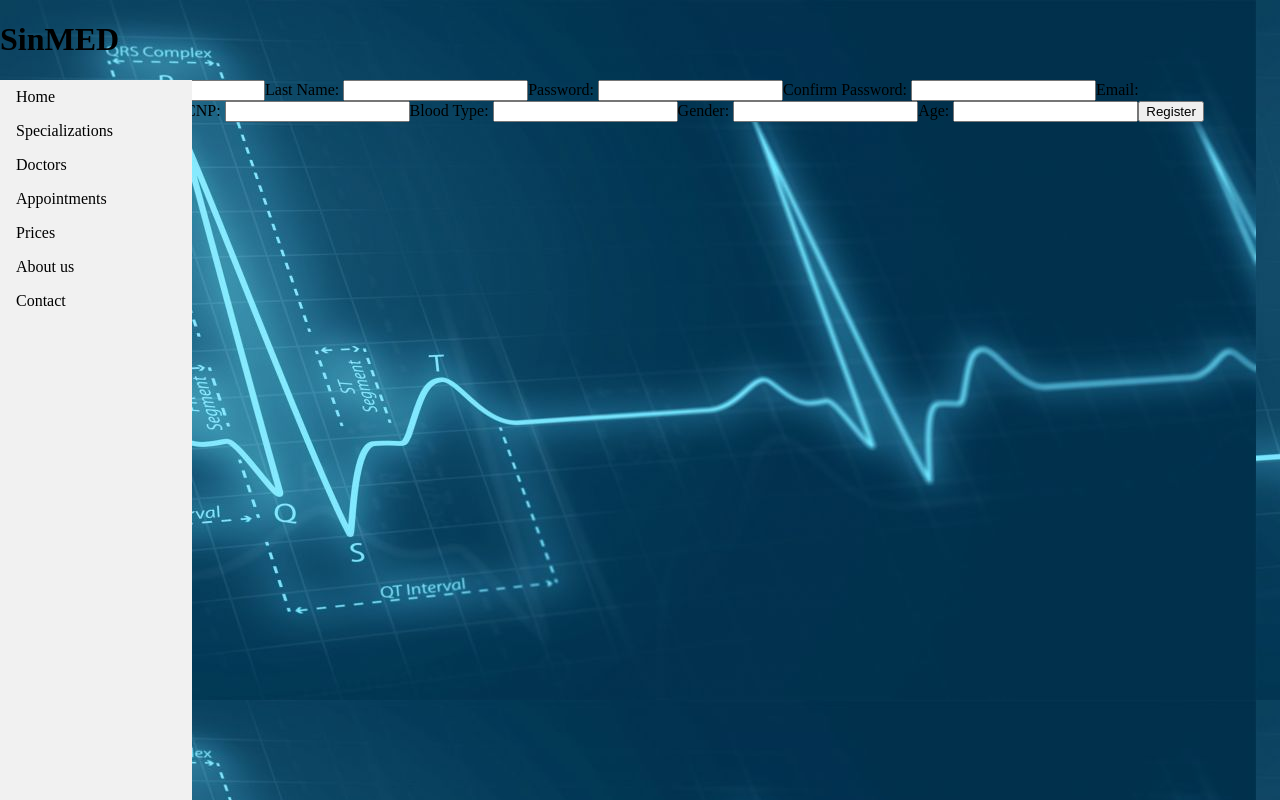
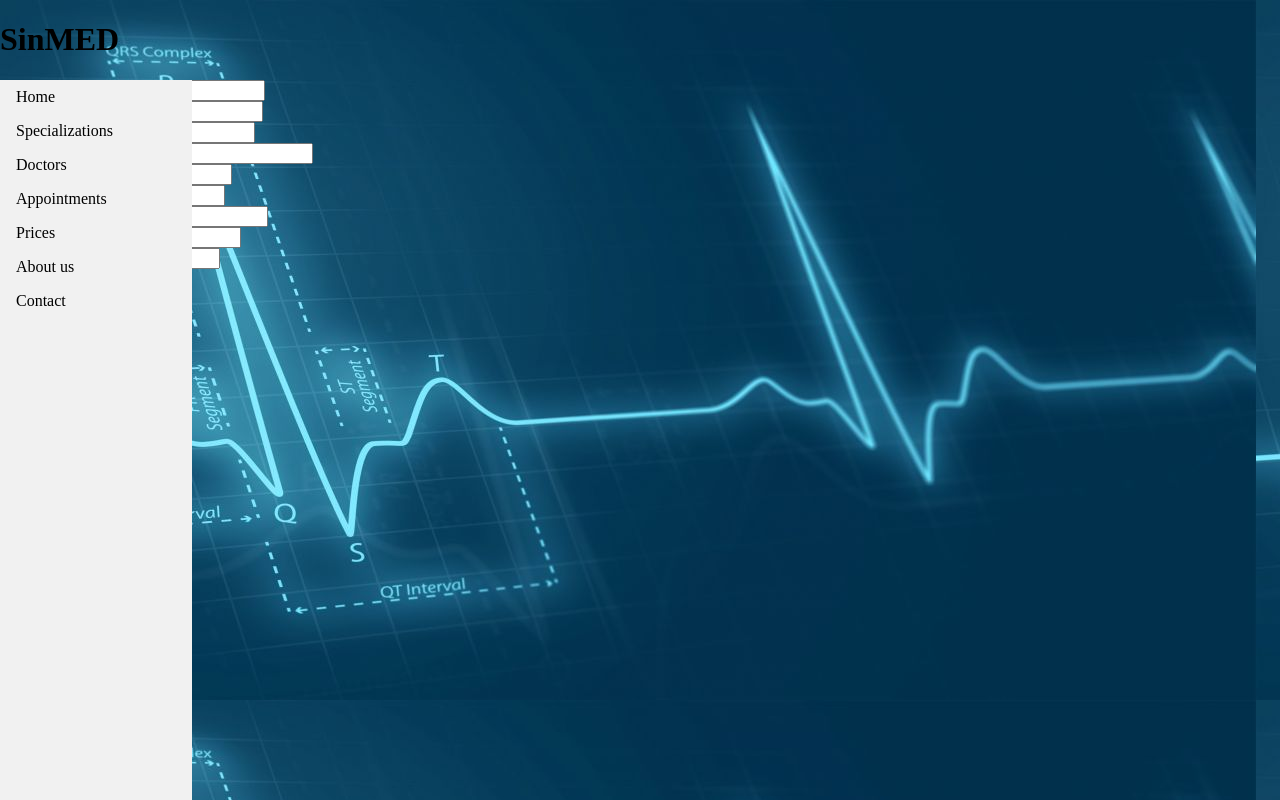
Before and after one commit to heteaiua/SinMed, a React (Create React App) app in the folder frontend-bun/: page /register in a window 1280 px wide. Built offline with nearby package versions, Linux system fonts and the light colour scheme.

Commit message:
update register

```diff
--- a/frontend-bun/src/Pages/Register.js
+++ b/frontend-bun/src/Pages/Register.js
@@ -21,16 +21,16 @@ function Register() {
   }
 
   const validationSchema = Yup.object().shape({
-    firstName: Yup.string().required(),
-    lastName: Yup.string().required(),
-    email: Yup.string().required(),
-    password: Yup.string().min(5).max(25).required('Password is required'),
+    firstName: Yup.string().required("First Name is required"),
+    lastName: Yup.string().required("Last Name is required"),
+    email: Yup.string().required("Email is required"),
+    password: Yup.string().min(5).max(25).required("Password is required"),
     passwordConfirmation: Yup.string()
-     .oneOf([Yup.ref('password'), null], 'Passwords must match'),
-    cnp: Yup.string().required(),
-    bloodType: Yup.string().required(),
-    gender: Yup.string().required(),
-    age: Yup.string().required(),
+     .oneOf([Yup.ref('password'), null], "Passwords must match"),
+    cnp: Yup.string().required("CNP is required"),
+    bloodType: Yup.string().required("Blood Type is required"),
+    gender: Yup.string().required("Gender is required"),
+    age: Yup.string().required("Age is required"),
   })
 
   const onSubmit = (data) => {
@@ -55,44 +55,71 @@ function Register() {
     <div >
       <Formik initialValues={initialValues} onSubmit={onSubmit} validationSchema={validationSchema}>
         <Form className="registerFormContainer">
+          <div>
             <label>First Name: </label>
-          <ErrorMessage name="firstName" component="span"/>
+            <ErrorMessage name="firstName" component="div"/>
             <Field
                 id="firstName"
                 name="firstName"/>
+          </div>
+          <div>
             <label>Last Name: </label>
+            <ErrorMessage name="lastName" component="div"/>
             <Field
                 id="lastName"
                 name="lastName"/>
+          </div>
+          <div>
             <label>Password: </label>
+            <ErrorMessage name="password" component="div"/>
             <Field
                 id="password"
+                type="password"
                 name="password" />
+          </div>
+          <div>
             <label>Confirm Password: </label>
+            <ErrorMessage name="passwordConfirmation" component="div"/>
             <Field
                 id="passwordConfirmation"
+                type="password"
                 name="passwordConfirmation" />
+          </div>
+          <div>
           <label>Email: </label>
+            <ErrorMessage name="email" component="div"/>
             <Field
                 id="email"
                 name="email" />
+          </div>
+          <div>
             <label>CNP: </label>
+            <ErrorMessage name="cnp" component="div"/>
             <Field
                 id="cnp"
                 name="cnp" />
+          </div>
+          <div>
             <label>Blood Type: </label>
+            <ErrorMessage name="bloodType" component="div"/>
             <Field
                 id="bloodType"
                 name="bloodType" />
+          </div>
+          <div>
             <label>Gender: </label>
+            <ErrorMessage name="gender" component="div"/>
             <Field
                 id="gender"
                 name="gender" />
+          </div>
+          <div>
             <label>Age: </label>
+            <ErrorMessage name="age" component="div"/>
             <Field
                 id="age"
                 name="age" />
-
+          </div>
         <button type="submit">Register</button>
         </Form>
       </Formik>
```
Lines whose indentation alone changed are shown as unchanged.
